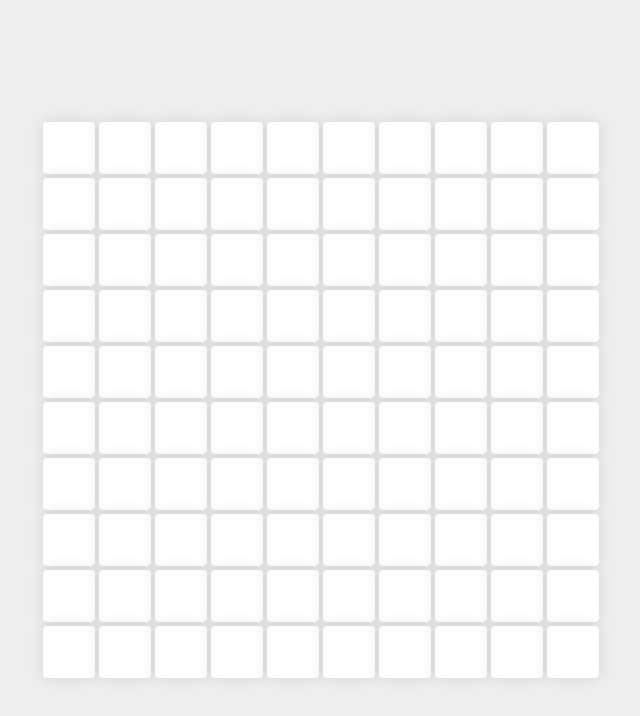
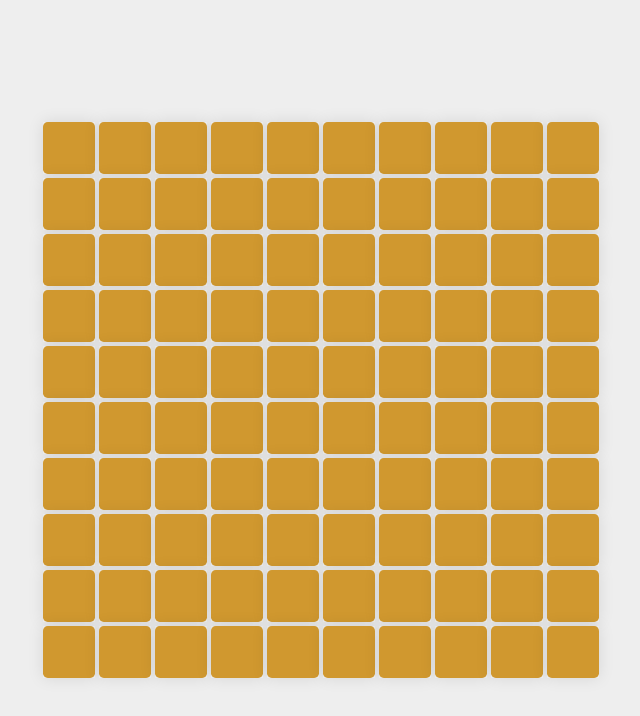
Before and after one commit to clikuki/minesweeper, a website with bundled scripts: page index.html in a window 1280 px wide. Shown: the whole page, without its empty margins (319-959 px from the left). Built offline with nearby package versions, Linux system fonts and the light colour scheme.

Commit message:
changed color palette

```diff
--- a/main.css
+++ b/main.css
@@ -1,8 +1,10 @@
 :root {
-	--c-primary-500: #03446a;
-	--c-primary-600: #03314c;
-	--c-primary-700: #031723;
-	--c-secondary-500: white;
+	--c-primary-500: hsl(0, 0%, 100%);
+	--c-primary-600: hsl(0, 0%, 90%);
+	--c-primary-700: hsl(0, 0%, 80%);
+	--c-secondary-500: hsl(39, 63%, 50%);
+	--c-secondary-600: hsl(39, 63%, 60%);
+	--c-secondary-700: hsl(39, 63%, 70%);
 }
 body {
 	background-color: #eee;
@@ -47,7 +49,7 @@ body {
 	height: 100%;
 	width: 100%;
 	text-align: center;
-	border-radius: 5px;
+	border-radius: 0.3rem;
 	backface-visibility: hidden;
 	display: grid;
 	place-content: center;
```
